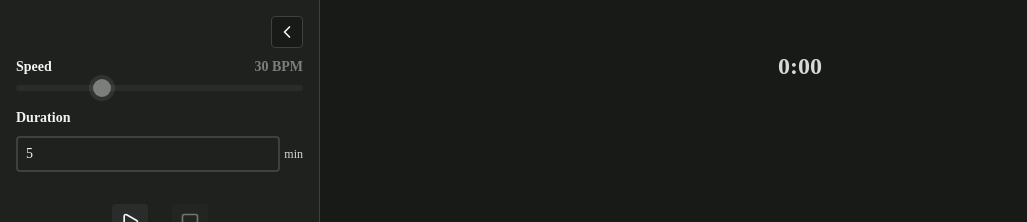
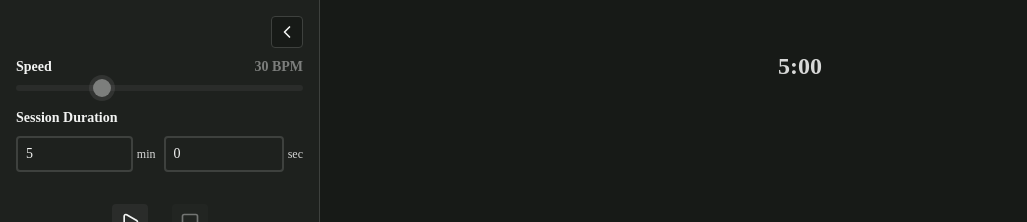
Before and after one commit to jw-rae/wellness-app, a Vue app: page /bilateral in a window 1280 px wide. Shown: the top 222 px of the page, without its empty margins (0-1027 px from the left). Built offline with nearby package versions, Linux system fonts and the light colour scheme.

Commit message:
session duration and time syncho bilateral

```diff
--- a/src/components/bilateral/BasicControlsSection.vue
+++ b/src/components/bilateral/BasicControlsSection.vue
@@ -18,16 +18,28 @@
 
     <!-- Duration -->
     <div class="control-section">
-      <label for="duration">Duration</label>
+      <label>Session Duration</label>
+      <div class="duration-inputs">
         <div class="input-with-unit">
           <input
-          id="duration"
             type="number"
             v-model.number="durationMinutes"
-          min="1"
+            min="0"
             max="60"
+            :disabled="sessionStore.isActive"
           />
           <span class="unit">min</span>
+        </div>
+        <div class="input-with-unit">
+          <input
+            type="number"
+            v-model.number="durationSeconds"
+            min="0"
+            max="59"
+            :disabled="sessionStore.isActive"
+          />
+          <span class="unit">sec</span>
+        </div>
       </div>
     </div>
 
@@ -40,17 +52,64 @@
 </template>
 
 <script setup>
-import { ref } from 'vue';
+import { ref, watch } from 'vue';
+import { useSessionStore } from '../../stores/sessionStore.js';
 import SessionControlButtons from '../ui/SessionControlButtons.vue';
+
+const sessionStore = useSessionStore();
 
 defineEmits(['start', 'togglePause', 'stop']);
 
 const bpm = ref(30);
 const durationMinutes = ref(5);
+const durationSeconds = ref(0);
+
+// Store initial/preset duration values to restore after session
+const initialMinutes = ref(5);
+const initialSeconds = ref(0);
+
+// Track if we're currently in a session to prevent updating initial values during countdown
+let isCountingDown = false;
+
+// Update duration inputs to show countdown during session
+watch(() => sessionStore.remainingTime, (remaining) => {
+  if (sessionStore.isActive && !sessionStore.isPaused) {
+    isCountingDown = true;
+    durationMinutes.value = Math.floor(remaining / 60);
+    durationSeconds.value = remaining % 60;
+  }
+});
+
+// Capture initial values when session starts and reset when it ends
+watch(() => sessionStore.isActive, (active, wasActive) => {
+  if (active && !wasActive) {
+    initialMinutes.value = durationMinutes.value;
+    initialSeconds.value = durationSeconds.value;
+    isCountingDown = true;
+  } else if (!active && wasActive) {
+    durationMinutes.value = initialMinutes.value;
+    durationSeconds.value = initialSeconds.value;
+    isCountingDown = false;
+  }
+});
+
+// Watch for manual changes to update initial values (only when not counting down)
+watch([durationMinutes, durationSeconds], ([newMin, newSec]) => {
+  if (!isCountingDown) {
+    initialMinutes.value = newMin;
+    initialSeconds.value = newSec;
+  }
+});
+
+function getTotalSeconds() {
+  return (durationMinutes.value * 60) + durationSeconds.value;
+}
 
 defineExpose({
   bpm,
   durationMinutes,
+  durationSeconds,
+  getTotalSeconds,
 });
 </script>
 
@@ -82,6 +141,12 @@ defineExpose({
 .value-display {
   color: var(--color-brand-primary-500);
   font-weight: var(--font-weight-bold);
+}
+
+.duration-inputs {
+  display: flex;
+  gap: 0;
+  width: 100%;
 }
 
 input[type="range"] {
@@ -124,10 +189,16 @@ input[type="range"]::-moz-range-thumb:hover {
   box-shadow: 0 0 0 6px color-mix(in srgb, var(--color-brand-primary-500) 30%, transparent);
 }
 
+.duration-inputs {
+  display: flex;
+  gap: var(--space-sm);
+}
+
 .input-with-unit {
   display: flex;
   align-items: center;
   gap: var(--space-xs);
+  flex: 1;
 }
 
 .input-with-unit input {
@@ -149,6 +220,10 @@ input[type="range"]::-moz-range-thumb:hover {
   box-shadow: 0 0 0 3px color-mix(in srgb, var(--color-brand-primary-500) 20%, transparent);
 }
 
+.input-with-unit input:disabled {
+  opacity: 0.7;
+}
+
 .unit {
   font-size: var(--font-size-xs);
   color: var(--color-text-secondary);
--- a/src/components/bilateral/BilateralCanvas.vue
+++ b/src/components/bilateral/BilateralCanvas.vue
@@ -61,6 +61,14 @@ const props = defineProps({
   affirmationInterval: {
     type: Number,
     default: 15
+  },
+  durationMinutes: {
+    type: Number,
+    default: 5
+  },
+  durationSeconds: {
+    type: Number,
+    default: 0
   }
 });
 
@@ -74,15 +82,14 @@ let audioContext = null;
 let affirmationTimer = null;
 
 const formattedTime = computed(() => {
-  if (!sessionStore.isActive) {
-    const mins = Math.floor(sessionStore.totalDuration / 60);
-    const secs = sessionStore.totalDuration % 60;
-    return `${mins}:${secs.toString().padStart(2, '0')}`;
-  }
-  const remaining = sessionStore.remainingTime;
-  const mins = Math.floor(remaining / 60);
-  const secs = remaining % 60;
-  return `${mins}:${secs.toString().padStart(2, '0')}`;
+  // Always recalculate from props
+  const mins = props.durationMinutes || 0;
+  const secs = props.durationSeconds || 0;
+  console.log('BilateralCanvas formattedTime - props:', mins, secs);
+  const totalSeconds = (mins * 60) + secs;
+  const displayMins = Math.floor(totalSeconds / 60);
+  const displaySecs = totalSeconds % 60;
+  return `${displayMins}:${displaySecs.toString().padStart(2, '0')}`;
 });
 
 // Affirmation cycling logic
--- a/src/components/bilateral/BilateralControls.vue
+++ b/src/components/bilateral/BilateralControls.vue
@@ -65,6 +65,7 @@ watch(() => sessionStore.isPlayingSequence, (isPlaying) => {
 // Computed properties to access child component values
 const bpm = computed(() => basicControlsRef.value?.bpm || 30);
 const durationMinutes = computed(() => basicControlsRef.value?.durationMinutes || 5);
+const durationSeconds = computed(() => basicControlsRef.value?.durationSeconds || 0);
 const visualMode = computed(() => styleRef.value?.visualMode || 'slide');
 const selectedTheme = computed(() => styleRef.value?.selectedTheme || 'pink');
 const darkMode = computed(() => styleRef.value?.darkMode || true);
@@ -86,10 +87,11 @@ function toggleSidebar() {
 }
 
 function handleStart() {
+  const totalSeconds = basicControlsRef.value?.getTotalSeconds() || 300;
   const preset = {
     name: 'Current Session',
     type: 'bilateral',
-    duration: durationMinutes.value * 60,
+    duration: totalSeconds,
     bpm: bpm.value,
     visualMode: visualMode.value,
     bilateralAudio: bilateralAudio.value,
@@ -126,6 +128,7 @@ function handleSave() {
     type: 'bilateral',
     bpm: bpm.value,
     durationMinutes: durationMinutes.value,
+    durationSeconds: durationSeconds.value,
     visualMode: visualMode.value,
     bilateralAudio: bilateralAudio.value,
     selectedTheme: selectedTheme.value,
@@ -150,6 +153,7 @@ function handleExport() {
     type: 'bilateral',
     bpm: bpm.value,
     durationMinutes: durationMinutes.value,
+    durationSeconds: durationSeconds.value,
     visualMode: visualMode.value,
     bilateralAudio: bilateralAudio.value,
     selectedTheme: selectedTheme.value,
@@ -214,6 +218,9 @@ function applyBilateralPreset(preset) {
     if (preset.durationMinutes !== undefined) {
       basicControlsRef.value.durationMinutes = preset.durationMinutes;
     }
+    if (preset.durationSeconds !== undefined) {
+      basicControlsRef.value.durationSeconds = preset.durationSeconds;
+    }
   }
 
   if (styleRef.value) {
@@ -252,8 +259,14 @@ function applyBilateralPreset(preset) {
 }
 
 defineExpose({
+  basicControlsRef,
+  styleRef,
+  audioRef,
+  affirmationsRef,
+  saveImportRef,
   bpm,
   durationMinutes,
+  durationSeconds,
   visualMode,
   bilateralAudio,
   selectedTheme,
--- a/src/views/BilateralView.vue
+++ b/src/views/BilateralView.vue
@@ -20,6 +20,8 @@
         :showTime="bilateralSettings.showTime"
         :affirmations="bilateralSettings.affirmations"
         :affirmationInterval="bilateralSettings.affirmationInterval"
+        :durationMinutes="bilateralSettings.durationMinutes"
+        :durationSeconds="bilateralSettings.durationSeconds"
       />
 
       <div v-if="isDragOver" class="drop-overlay">
@@ -39,7 +41,7 @@
 </template>
 
 <script setup>
-import { ref, computed, onMounted, nextTick } from 'vue';
+import { ref, computed, onMounted, nextTick, unref } from 'vue';
 import { useRouter } from 'vue-router';
 import { Upload } from 'lucide-vue-next';
 import BilateralControls from '../components/bilateral/BilateralControls.vue';
@@ -57,13 +59,45 @@ const modalMessage = ref('');
 const emit = defineEmits(['panel-collapsed']);
 
 const bilateralSettings = computed(() => {
+  if (!controlsRef.value?.basicControlsRef) {
+    return {
+      bpm: 50,
+      visualMode: 'slide',
+      bilateralAudio: true,
+      showTime: true,
+      affirmations: '',
+      affirmationInterval: 15,
+      durationMinutes: 5,
+      durationSeconds: 0,
+    };
+  }
+
+  const basicControls = controlsRef.value.basicControlsRef;
+  const styleControls = controlsRef.value.styleRef;
+  const audioControls = controlsRef.value.audioRef;
+  const affirmationsControls = controlsRef.value.affirmationsRef;
+
+  // Force reactivity by accessing the ref values
+  const bpm = unref(basicControls.bpm);
+  const durationMinutes = unref(basicControls.durationMinutes);
+  const durationSeconds = unref(basicControls.durationSeconds);
+  const visualMode = unref(styleControls?.visualMode);
+  const showTime = unref(styleControls?.showTime);
+  const bilateralAudio = unref(audioControls?.bilateralAudio);
+  const affirmations = unref(affirmationsControls?.affirmations);
+  const affirmationInterval = unref(affirmationsControls?.affirmationInterval);
+
+  console.log('BilateralView computed - duration:', durationMinutes, durationSeconds);
+
   return {
-    bpm: controlsRef.value?.bpm ?? 50,
-    visualMode: controlsRef.value?.visualMode ?? 'slide',
-    bilateralAudio: controlsRef.value?.bilateralAudio ?? true,
-    showTime: controlsRef.value?.showTime ?? true,
-    affirmations: controlsRef.value?.affirmations ?? '',
-    affirmationInterval: controlsRef.value?.affirmationInterval ?? 15,
+    bpm: bpm ?? 50,
+    visualMode: visualMode ?? 'slide',
+    bilateralAudio: bilateralAudio ?? true,
+    showTime: showTime ?? true,
+    affirmations: affirmations ?? '',
+    affirmationInterval: affirmationInterval ?? 15,
+    durationMinutes: durationMinutes ?? 5,
+    durationSeconds: durationSeconds ?? 0,
   };
 });
 
```
Lines whose indentation alone changed are shown as unchanged.
